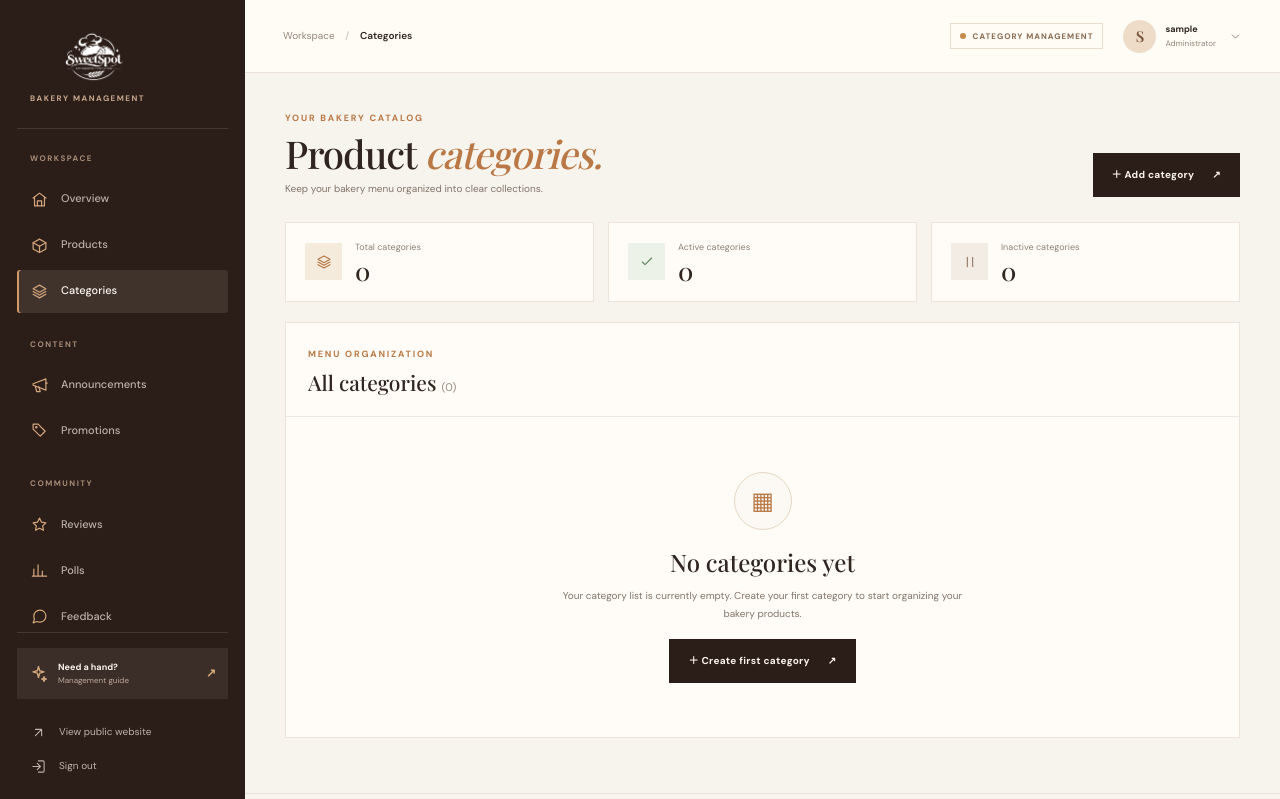
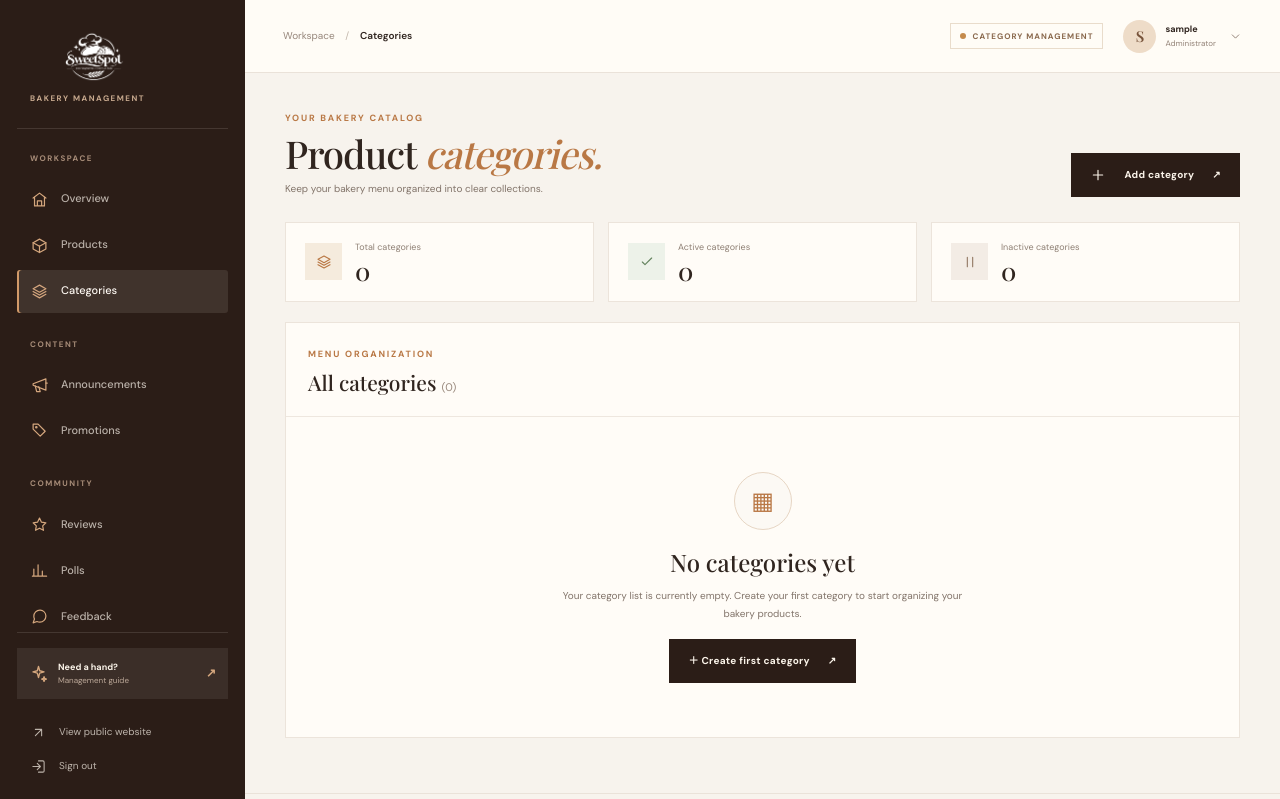
Before and after one commit to earlmacias2022-tech/Sweet-Spot, a PHP site: page /admin/categories/index.php in a window 1280 px wide. Shown: the top 799 px of the page. Run offline with PHP 8.4, Linux system fonts and the light colour scheme; the visitor is signed in with stand-in values (Sample User, id 1); data that the repository does not hold is empty.

Commit message:
Add matching icons to admin review and create actions

```diff
--- a/admin/categories/index.php
+++ b/admin/categories/index.php
@@ -110,7 +110,7 @@ $csrfToken = admin_csrf_token();
                     <h1>Product <em>categories.</em></h1>
                     <p>Keep your bakery menu organized into clear collections.</p>
                 </div>
-                <a href="<?= BASE_URL ?>/admin/categories/add.php" class="admin-primary-btn">＋ Add category <span>↗</span></a>
+                <a href="<?= BASE_URL ?>/admin/categories/add.php" class="admin-primary-btn"><svg class="admin-icon" aria-hidden="true"><use href="<?= BASE_URL ?>/assets/images/admin-icons.svg#plus"></use></svg> Add category <span>↗</span></a>
             </div>
 
             <div class="category-stat-grid">
```
